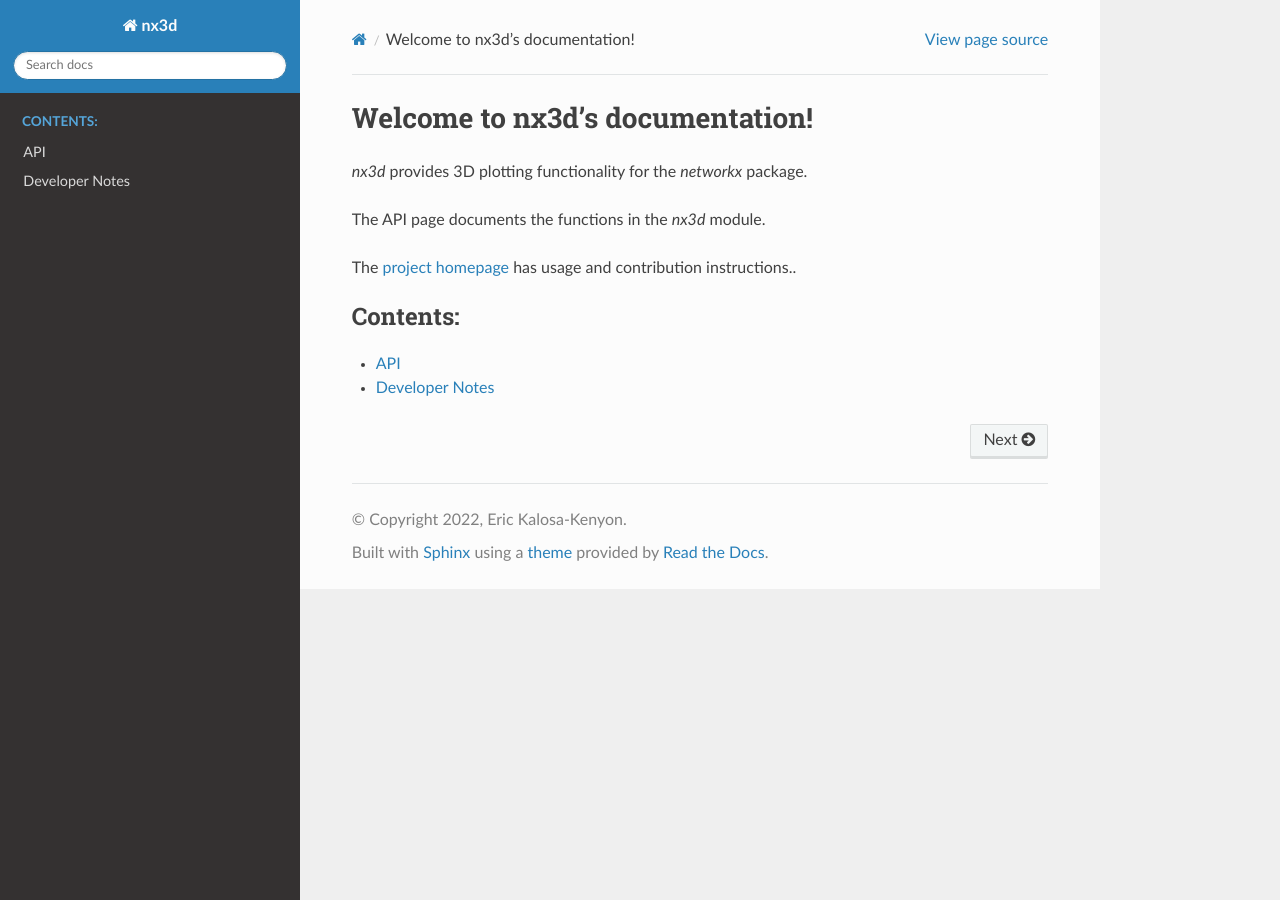
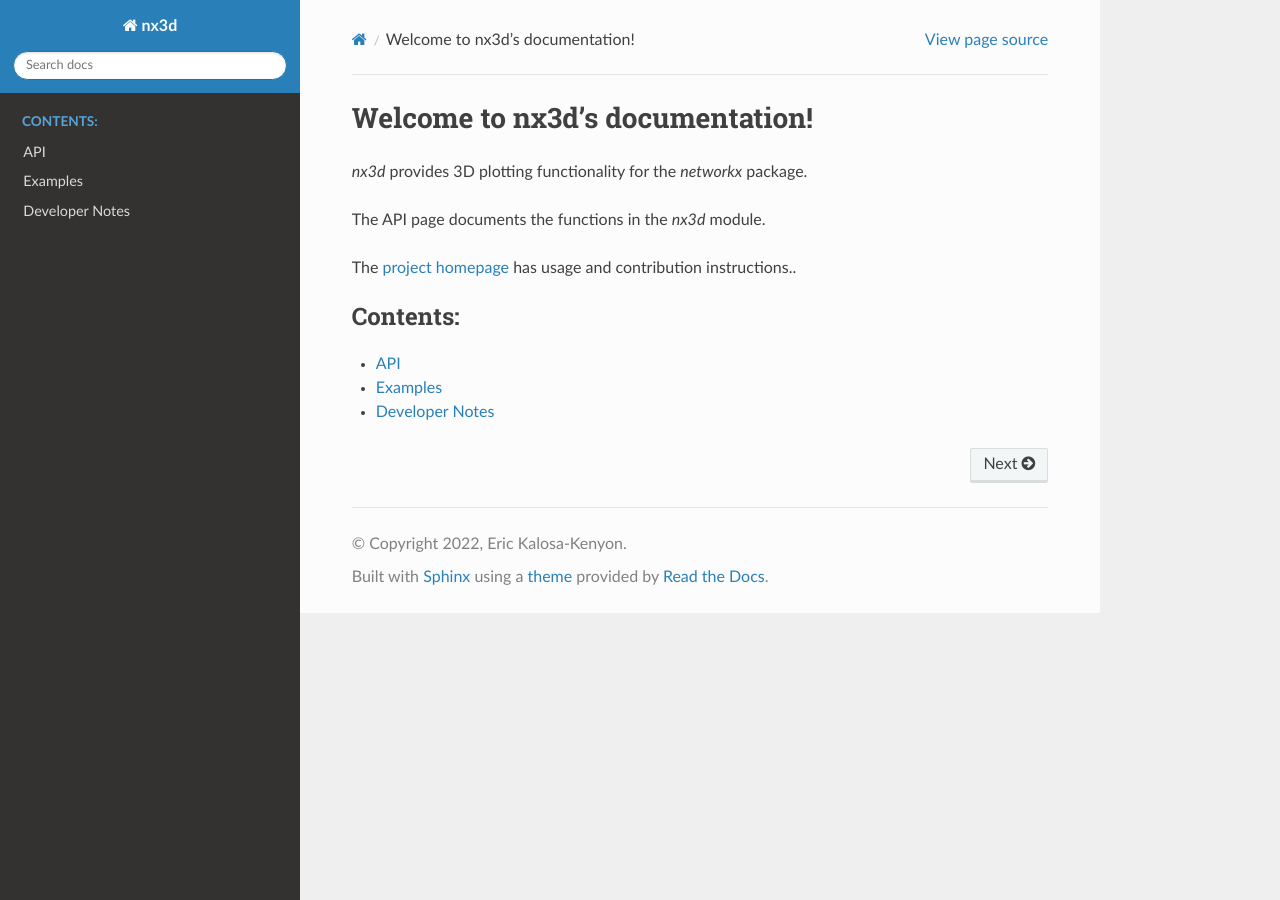
Before and after one commit to ekalosak/nx3d, a Sphinx documentation site: the page built from docs/index.rst, in a window 1280 px wide. Built offline with Sphinx 7.4.7 and the Read the Docs theme 2.0.0, drawn with Linux system fonts in a browser that asks for light colours.

Commit message:
wip 0 updating docs

```diff
--- a/docs/api.rst
+++ b/docs/api.rst
@@ -1,5 +1,5 @@
 API
-===
+====
 
 .. autofunction:: nx3d.demo
 .. autofunction:: nx3d.plot
--- /dev/null
+++ b/docs/examples.rst
@@ -0,0 +1,6 @@
+Examples
+========
+
+The examples are extensions of the base Nx3D class. They demo different capabilities of `nx3d`.
+
+.. autofunction:: nx3d.diffusion_example
--- a/docs/index.rst
+++ b/docs/index.rst
@@ -17,4 +17,5 @@ The `project homepage <https://github.com/ekalosak/nx3d>`_ has usage and contrib
    :caption: Contents:
 
    api
+   examples
    notes
--- a/docs/notes.rst
+++ b/docs/notes.rst
@@ -1,5 +1,5 @@
 Developer Notes
-=====
+========
 
 When modeling, use Blendr 2.8 so you can use the YABEE plugin to export 3D models as .egg files. The .egg plays nicest
 with panda3d. The models in src/nx3d/data/ are unit shape with base at origin.
```
